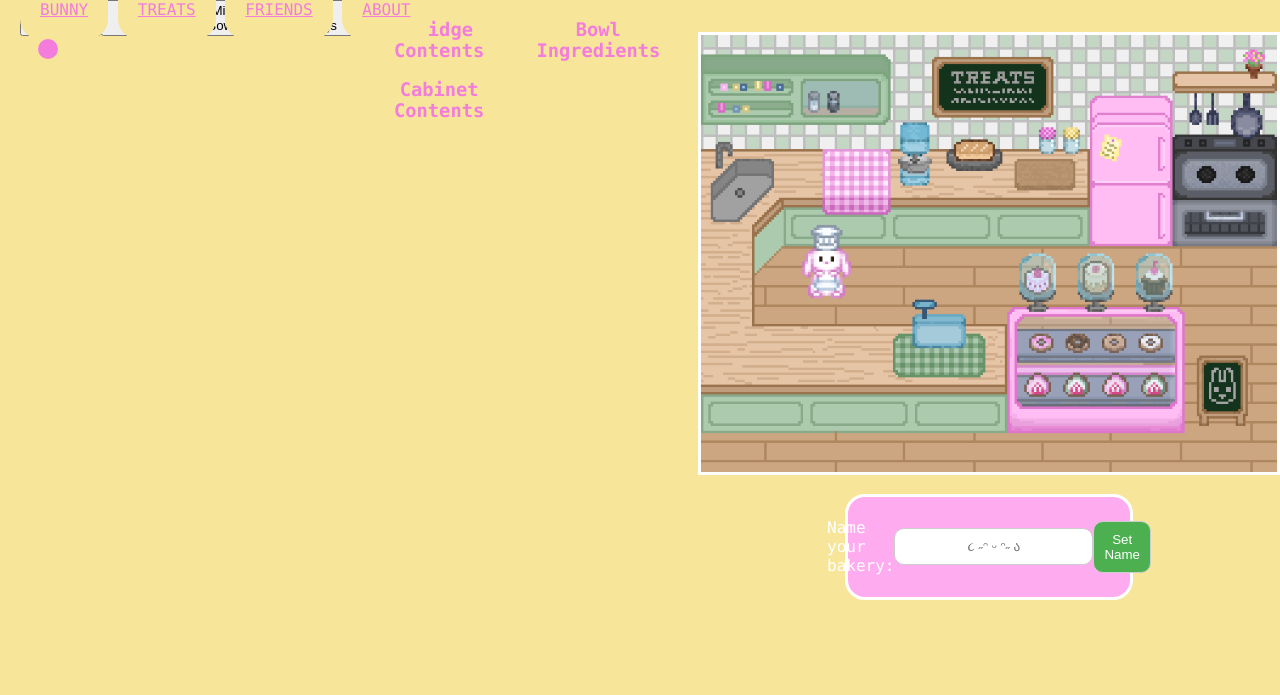
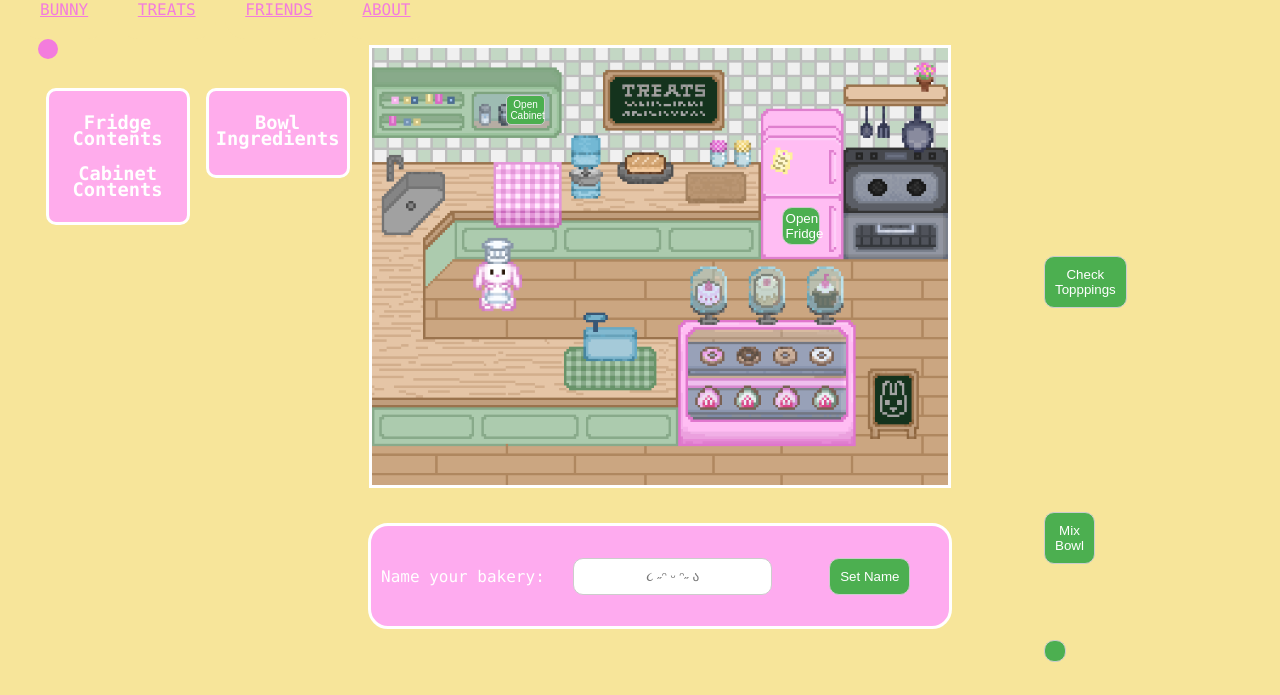
Before and after one commit to siannnhannn/ECE160-Bunny-Bakery, a Flask app: page /bbgame in a window 1280 px wide. Shown: the part 105-800 px from the top of the page. Run offline with Flask 3, Linux system fonts and the light colour scheme; data that the repository does not hold is empty.

Commit message:
Update bbgame.css

```diff
--- a/backend/static/css/bbgame.css
+++ b/backend/static/css/bbgame.css
@@ -102,7 +102,6 @@
     width: 45vw;
 }
 
-<<<<<<< Updated upstream
 #fridge-contents {
     position: fixed;
     margin: 16.2% 59.5% auto;
@@ -110,21 +109,12 @@
     width: 3vw;
     font-size; 10px;
     padding: 3px;
-=======
-.button-fridge-contents {
-    position: fixed;
-    margin: 15% auto;
-    color: white;
-    width: 10vw;
-    padding: 10px;
->>>>>>> Stashed changes
     border: 1px solid #ccc;
     border-radius: 10px;
     text-align: center;
     cursor: pointer;
     background-color: #4CAF50;
     color: white;
-<<<<<<< Updated upstream
 }
 
 #cabinet-contents{
@@ -137,42 +127,20 @@
     padding: 3px;
     border: 1px solid #ccc;
     border-radius: 5px;
-=======
-
-}
-
-.button-cabinet-contents {
-    position: fixed;
-    margin: 20% auto;
-    color: white;
-    width: 10vw;
-    padding: 10px;
-    border: 1px solid #ccc;
-    border-radius: 10px;
->>>>>>> Stashed changes
     text-align: center;
     cursor: pointer;
     background-color: #4CAF50;
     color: white;
-<<<<<<< Updated upstream
 }
 
 #ingredients {
     margin: 6.9% 2% auto;
     line-height: 1em;
     width: 10vw;
-=======
-
-}
-
-#fridge {
-    width: 15vw;
->>>>>>> Stashed changes
     background-color: #ffacec;
     padding: 5px;
     color: white;
     position: fixed;
-<<<<<<< Updated upstream
     border-radius: 10px;
     border-color: white;
     border-style: solid;
@@ -195,20 +163,14 @@
     padding: 5px;
     color: white;
     position: fixed;
-=======
-    margin: 10% 5% auto;
->>>>>>> Stashed changes
     border-radius: 10px;
     border-color: white;
     border-style: solid;
 }
 
-<<<<<<< Updated upstream
 #bowl-container {
     margin: 18% 5% auto;
 }
-=======
->>>>>>> Stashed changes
 
 #mix-button {
     position: fixed;
```
